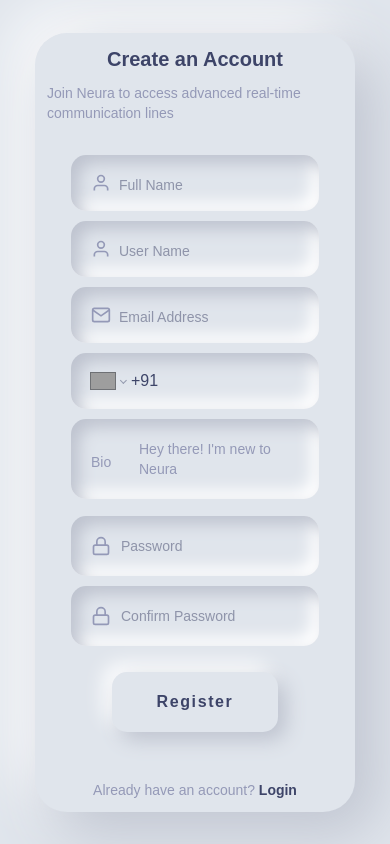
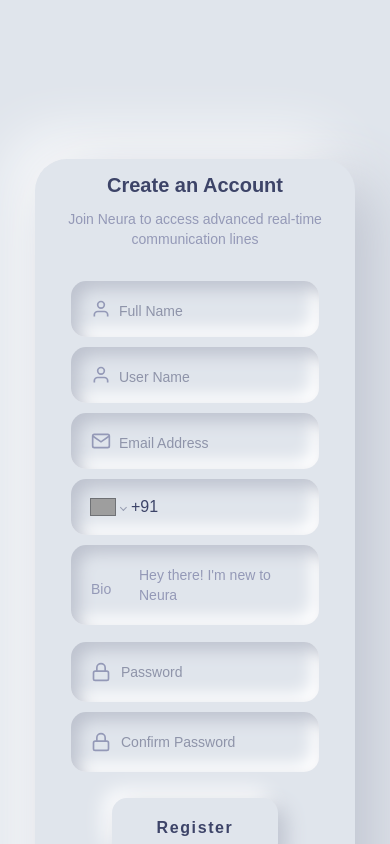
Before and after one commit to KaushikGurlhosur/Neura, a Next.js app: page /register in a window 390 px wide. Shown: the top 844 px of the page. Built offline with nearby package versions, Linux system fonts and the light colour scheme; grey boxes are pictures that could not be loaded.

Commit message:
few styles correction

```diff
--- a/app/(auth)/login/page.jsx
+++ b/app/(auth)/login/page.jsx
@@ -187,7 +187,7 @@
           <button
             type="submit"
             disabled={isloading}
-            className="w-full text-sm sm:text-base md:text-lg bg-[#e0e5ec] border-none rounded-[15px] p-[18px] text-[#3d4468] font-semibold shadow-[8px_8px_20px_#bec3cf,-8px_-8px_20px_#ffffff] cursor-pointer mt-4 transition-all duration-200 ease-in-out">
+            className="w-full text-sm sm:text-base md:text-lg bg-[#e0e5ec] border-none rounded-[15px] p-[18px] text-[#3d4468] font-semibold shadow-[8px_8px_20px_#bec3cf,-8px_-8px_20px_#ffffff] cursor-pointer mt-4 transition-all duration-200 ease-in-out tracking-widest">
             {isloading ? "Authenticating..." : "Login"}
           </button>
         </form>
--- a/app/(auth)/register/page.jsx
+++ b/app/(auth)/register/page.jsx
@@ -293,13 +293,14 @@
   };
 
   return (
-    <div className="flex justify-center items-center min-h-screen bg-[#e0e5ec] ">
+    <div className="flex justify-center items-center min-h-[130dvh] md:min-h-dvh bg-[#e0e5ec] ">
       <div className="bg-[#e0e5ec] rounded-4xl shadow-[20px_20px_60px_#bec3cf,-20px_-20px_60px_#ffffff] w-[320px] sm:w-sm md:w-2xl p-3 md:p-5">
         <div className="flex flex-col justify-center items-center">
           <h2 className="text-[#3d4468] font-extrabold text-xl sm:text-2xl md:text-3xl mb-2.5">
             Create an Account
           </h2>
-          <p className="text-[#9499b7] text-sm sm:text-base md:text-lg mb-2">
+
+          <p className="text-[#9499b7] text-center text-sm sm:text-base md:text-lg mb-2">
             Join Neura to access advanced real-time communication lines
           </p>
         </div>
--- a/app/page.js
+++ b/app/page.js
@@ -1,6 +1,6 @@
 const Home = () => {
   return (
-    <div className="min-h-dvh flex items-center justify-center">
+    <div className="h-dvh flex items-center justify-center">
       <div className="text-center">
         <h1 className="text-xl sm:text-2xl md:text-4xl  font-extrabold">
           Welcome To <span className="text-orange-400">Neura</span>
```
